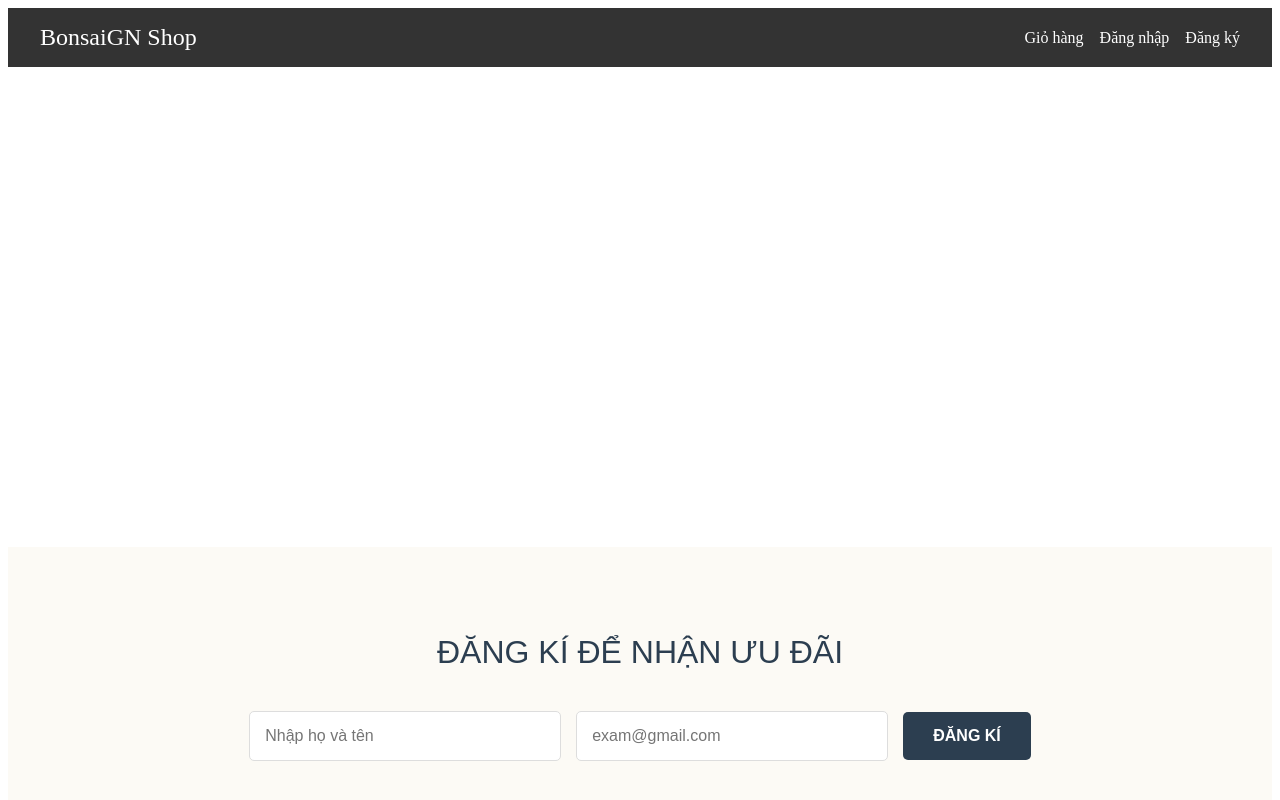
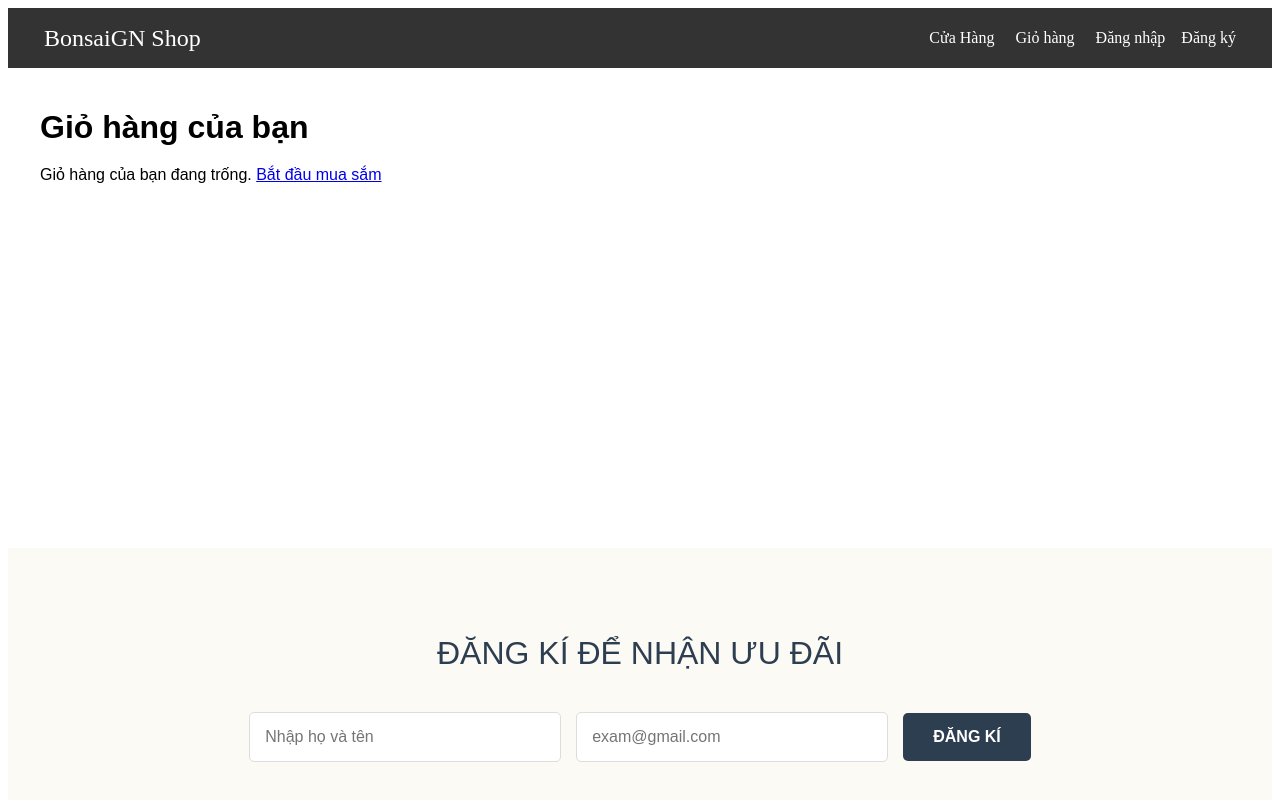
Before and after one commit to hungtrinh245/web_ban_cay_canh_bonsaiGN, a React (Vite) app in the folder client/: page /cart in a window 1280 px wide. Shown: the top 800 px of the page. Built offline with nearby package versions, Linux system fonts and the light colour scheme.

Commit message:
add to cart

```diff
--- a/client/src/App.jsx
+++ b/client/src/App.jsx
@@ -1,31 +1,70 @@
-// src/App.jsx
-// Import useNavigate ở đây vì App đã được Router bọc bên ngoài file main.jsx
 import { Routes, Route, Link, useNavigate } from 'react-router-dom';
 import HomePage from './pages/HomePage';
 import ProductDetailPage from './pages/ProductDetailPage';
 import LoginPage from './pages/LoginPage';
 import RegisterPage from './pages/RegisterPage';
-import { useAuth } from './context/AuthContext';
+import ShopPage from './pages/ShopPage';
+import CartPage from './pages/CartPage';
+
+// Import các component layout
 import Newsletter from './components/layout/Newsletter';
 import Footer from './components/layout/Footer';
-import ShopPage from './pages/ShopPage';
+
+// Import các Context Hook
+import { useAuth } from './context/AuthContext';
+import { useCart } from './context/CartContext'; // <-- Import useCart
 
 function App() {
+    // Lấy trạng thái từ các Context
     const { isAuthenticated, user, logout } = useAuth();
+    const { cartItems } = useCart(); // <-- Lấy dữ liệu giỏ hàng
     const navigate = useNavigate();
 
+    // Tính tổng số lượng sản phẩm trong giỏ hàng
+    const totalCartItems = cartItems.reduce((sum, item) => sum + item.qty, 0);
+
+    // Hàm xử lý đăng xuất
     const handleLogout = () => {
         logout();
         navigate('/login');
     };
 
     return (
+        // Không cần <Router> ở đây vì đã có ở main.jsx
         <>
-           <header style={{ background: '#333', color: 'white', padding: '1rem' }}>
-                <nav style={{ display: 'flex', justifyContent: 'space-between', alignItems: 'center', maxWidth: '1200px', margin: 'auto' }}>
+            <header style={{ background: '#333', color: 'white', padding: '1rem', position: 'sticky', top: 0, zIndex: 100 }}>
+                <nav style={{ display: 'flex', justifyContent: 'space-between', alignItems: 'center', maxWidth: '1400px', margin: 'auto', padding: '0 20px' }}>
+
+                    {/* Link đến Trang chủ (dùng path="/") */}
                     <Link to="/home" style={{ color: 'white', textDecoration: 'none', fontSize: '1.5rem' }}>BonsaiGN Shop</Link>
-                    <div>
-                        <Link to="/cart" style={{ color: 'white', textDecoration: 'none', marginLeft: '1rem' }}>Giỏ hàng</Link>
+
+                    {/* Khu vực các link điều hướng */}
+                    <div style={{ display: 'flex', alignItems: 'center' }}>
+                        <Link to="/shop" style={{ color: 'white', textDecoration: 'none', marginLeft: '1rem' }}>Cửa Hàng</Link>
+
+                        {/* Link đến Giỏ hàng (chỉ có 1 link duy nhất) */}
+                        <Link to="/cart" style={{ color: 'white', textDecoration: 'none', marginLeft: '1rem', position: 'relative', padding: '5px' }}>
+                            Giỏ hàng
+                            {/* Chỉ hiển thị huy hiệu số lượng khi có sản phẩm */}
+                            {totalCartItems > 0 && (
+                                <span style={{
+                                    position: 'absolute',
+                                    top: '-5px',
+                                    right: '-10px',
+                                    background: 'red',
+                                    borderRadius: '50%',
+                                    width: '20px',
+                                    height: '20px',
+                                    display: 'flex',
+                                    alignItems: 'center',
+                                    justifyContent: 'center',
+                                    fontSize: '12px',
+                                    fontWeight: 'bold',
+                                }}>{totalCartItems}</span>
+                            )}
+                        </Link>
+
+                        {/* Hiển thị tùy theo trạng thái đăng nhập */}
                         {isAuthenticated ? (
                             <>
                                 <span style={{ marginLeft: '1rem' }}>Chào, {user.name}</span>
@@ -45,12 +84,14 @@ function App() {
 
             <main style={{ minHeight: '60vh' }}>
                 <Routes>
-                 <Route path="/shop" element={<ShopPage />} />
+                    {/* Sửa lại route Trang chủ là "/" */}
+                    <Route path="/home" element={<HomePage />} />
+                    <Route path="/shop" element={<ShopPage />} />
                     <Route path="/shop/category/:categoryName" element={<ShopPage />} />
-                    <Route path="/home" element={<HomePage />} />
                     <Route path="/products/:id" element={<ProductDetailPage />} />
                     <Route path="/login" element={<LoginPage />} />
                     <Route path="/register" element={<RegisterPage />} />
+                    <Route path="/cart" element={<CartPage />} />
                 </Routes>
             </main>
 
--- a/client/src/components/product/ProductCard.jsx
+++ b/client/src/components/product/ProductCard.jsx
@@ -1,27 +1,40 @@
-// client/src/components/product/ProductCard.jsx
 import React from 'react';
 import { Link } from 'react-router-dom';
 
+// DÒNG BỊ THIẾU LÀ DÒNG NÀY:
+import { useCart } from '../../context/CartContext';
+
 const ProductCard = ({ product }) => {
+    // Dòng này sẽ hết báo lỗi sau khi bạn thêm import
+    const { addToCart } = useCart();
+
+    const handleAddToCart = (e) => {
+        // Ngăn sự kiện click lan ra thẻ Link, tránh chuyển trang không mong muốn
+        e.preventDefault();
+        e.stopPropagation();
+
+        addToCart(product, 1); // Thêm 1 sản phẩm
+        alert(`Đã thêm ${product.name} vào giỏ hàng!`);
+    };
+
     return (
         <div style={{ border: '1px solid #eee', margin: '10px', padding: '15px', width: '220px', textAlign: 'center', boxShadow: '0 2px 5px rgba(0,0,0,0.1)' }}>
 
-            {/* Sửa lại dòng <Link> ở đây */}
             <Link to={`/products/${product._id}`} style={{ textDecoration: 'none', color: 'inherit' }}>
-
                 <img
                     src={product.images && product.images.length > 0 ? product.images[0] : 'https://via.placeholder.com/200?text=No+Image'}
                     alt={product.name}
                     style={{ width: '100%', height: '200px', objectFit: 'cover' }}
                 />
                 <h3 style={{ fontSize: '1.1em', margin: '10px 0' }}>{product.name}</h3>
-
             </Link>
 
             <p style={{ color: '#d9534f', fontWeight: 'bold', fontSize: '1.2em' }}>
                 {product.price ? product.price.toLocaleString('vi-VN') : 'N/A'} VNĐ
             </p>
-            <button style={{ padding: '8px 15px', cursor: 'pointer', background: '#5cb85c', color: 'white', border: 'none', borderRadius: '4px' }}>
+
+            {/* Gắn sự kiện onClick cho nút */}
+            <button onClick={handleAddToCart} style={{ padding: '8px 15px', cursor: 'pointer', background: '#5cb85c', color: 'white', border: 'none', borderRadius: '4px' }}>
                 Thêm vào giỏ
             </button>
         </div>
--- /dev/null
+++ b/client/src/context/CartContext.jsx
@@ -0,0 +1,78 @@
+// client/src/context/CartContext.jsx
+import React, { createContext, useContext, useReducer, useEffect } from 'react';
+
+const CartContext = createContext();
+
+const initialState = {
+    cartItems: localStorage.getItem('cartItems')
+        ? JSON.parse(localStorage.getItem('cartItems'))
+        : [],
+};
+
+function reducer(state, action) {
+    switch (action.type) {
+        case 'CART_ADD_ITEM': {
+            const newItem = action.payload;
+            const existItem = state.cartItems.find((item) => item._id === newItem._id);
+            const cartItems = existItem
+                ? state.cartItems.map((item) =>
+                    item._id === existItem._id ? newItem : item
+                )
+                : [...state.cartItems, newItem];
+            return { ...state, cartItems };
+        }
+        case 'CART_REMOVE_ITEM': {
+            const cartItems = state.cartItems.filter(
+                (item) => item._id !== action.payload._id
+            );
+            return { ...state, cartItems };
+        }
+        case 'CART_CLEAR': {
+            return { ...state, cartItems: [] };
+        }
+        default:
+            return state;
+    }
+}
+
+export const CartProvider = ({ children }) => {
+    const [state, dispatch] = useReducer(reducer, initialState);
+
+    useEffect(() => {
+        localStorage.setItem('cartItems', JSON.stringify(state.cartItems));
+    }, [state.cartItems]);
+
+    const addToCart = (product, quantity) => {
+        const existItem = state.cartItems.find((item) => item._id === product._id);
+        const qty = existItem ? existItem.qty + quantity : quantity;
+
+        if (product.stockQuantity < qty) {
+            alert('Xin lỗi, sản phẩm không đủ số lượng trong kho.');
+            return;
+        }
+
+        dispatch({
+            type: 'CART_ADD_ITEM',
+            payload: { ...product, qty },
+        });
+    };
+
+    const removeFromCart = (product) => {
+        dispatch({
+            type: 'CART_REMOVE_ITEM',
+            payload: product,
+        });
+    };
+
+    const value = {
+        cartItems: state.cartItems,
+        addToCart,
+        removeFromCart,
+    };
+
+    return <CartContext.Provider value={value}>{children}</CartContext.Provider>;
+};
+
+export const useCart = () => {
+    return useContext(CartContext);
+};
--- a/client/src/main.jsx
+++ b/client/src/main.jsx
@@ -5,12 +5,14 @@ import { BrowserRouter as Router } from 'react-router-dom'; // <-- Import Router
 import App from './App.jsx';
 import './index.css';
 import { AuthProvider } from './context/AuthContext.jsx';
-
+import { CartProvider } from './context/CartContext.jsx';
 ReactDOM.createRoot(document.getElementById('root')).render(
-  <React.StrictMode>
-    <Router> {/* <-- Bọc <Router> ở ngoài cùng */}
+ <React.StrictMode>
+    <Router>
       <AuthProvider>
-        <App />
+        <CartProvider>
+          <App />
+        </CartProvider>
       </AuthProvider>
     </Router>
   </React.StrictMode>,
--- /dev/null
+++ b/client/src/pages/CartPage.jsx
@@ -0,0 +1,59 @@
+// client/src/pages/CartPage.jsx
+import React from 'react';
+import { useCart } from '../context/CartContext';
+import { Link } from 'react-router-dom';
+
+const CartPage = () => {
+    const { cartItems, addToCart, removeFromCart } = useCart();
+
+    const subtotal = cartItems.reduce((acc, item) => acc + item.qty * item.price, 0);
+    const totalItems = cartItems.reduce((acc, item) => acc + item.qty, 0);
+
+    return (
+        <div style={{ maxWidth: '1200px', margin: 'auto', padding: '20px', fontFamily: 'Arial, sans-serif' }}>
+            <h1 style={{ marginBottom: '20px' }}>Giỏ hàng của bạn</h1>
+            {cartItems.length === 0 ? (
+                <div>
+                    Giỏ hàng của bạn đang trống. <Link to="/shop">Bắt đầu mua sắm</Link>
+                </div>
+            ) : (
+                <div style={{ display: 'flex', gap: '30px', flexWrap: 'wrap-reverse' }}>
+                    <div style={{ flex: 2.5, minWidth: '400px' }}>
+                        {cartItems.map(item => (
+                            <div key={item._id} style={{ display: 'flex', alignItems: 'center', marginBottom: '20px', borderBottom: '1px solid #eee', paddingBottom: '20px' }}>
+                                <img src={item.images[0]} alt={item.name} style={{ width: '100px', height: '100px', objectFit: 'cover', marginRight: '15px', borderRadius: '8px' }} />
+                                <div style={{ flex: 1 }}>
+                                    <Link to={`/products/${item._id}`} style={{ textDecoration: 'none', color: '#333' }}>
+                                        <p style={{ margin: 0, fontWeight: 'bold', fontSize: '1.1em' }}>{item.name}</p>
+                                    </Link>
+                                    <p style={{ margin: '5px 0', color: '#888' }}>Giá: {item.price.toLocaleString('vi-VN')} VNĐ</p>
+                                    <button onClick={() => removeFromCart(item)} style={{ color: 'red', background: 'none', border: 'none', cursor: 'pointer', padding: 0, fontSize: '0.9em' }}>Xóa</button>
+                                </div>
+                                <div style={{ display: 'flex', alignItems: 'center', border: '1px solid #ccc', borderRadius: '5px', margin: '0 20px' }}>
+                                    <button onClick={() => addToCart(item, -1)} style={{ padding: '5px 10px', border: 'none', background: '#f4f4f4', cursor: 'pointer' }}>-</button>
+                                    <span style={{ display: 'inline-block', width: '40px', textAlign: 'center' }}>{item.qty}</span>
+                                    <button onClick={() => addToCart(item, 1)} style={{ padding: '5px 10px', border: 'none', background: '#f4f4f4', cursor: 'pointer' }}>+</button>
+                                </div>
+                                <div style={{ fontWeight: 'bold', width: '120px', textAlign: 'right' }}>
+                                    {(item.qty * item.price).toLocaleString('vi-VN')} VNĐ
+                                </div>
+                            </div>
+                        ))}
+                    </div>
+                    <div style={{ flex: 1, background: '#f8f9fa', padding: '20px', borderRadius: '8px', height: 'fit-content' }}>
+                        <h2>Tổng cộng</h2>
+                        <div style={{ display: 'flex', justifyContent: 'space-between', marginBottom: '10px', paddingBottom: '10px', borderBottom: '1px solid #ddd' }}>
+                            <span>Tạm tính ({totalItems} sản phẩm)</span>
+                            <span style={{ fontWeight: 'bold' }}>{subtotal.toLocaleString('vi-VN')} VNĐ</span>
+                        </div>
+                        <button style={{ width: '100%', padding: '15px', background: '#d9534f', color: 'white', border: 'none', borderRadius: '5px', cursor: 'pointer', fontSize: '1.1em', marginTop: '20px' }}>
+                            Tiến hành thanh toán
+                        </button>
+                    </div>
+                </div>
+            )}
+        </div>
+    );
+};
+
+export default CartPage;
```
Also changed, not shown: client/src/pages/ProductDetailPage.jsx (+5 -9 lines).
